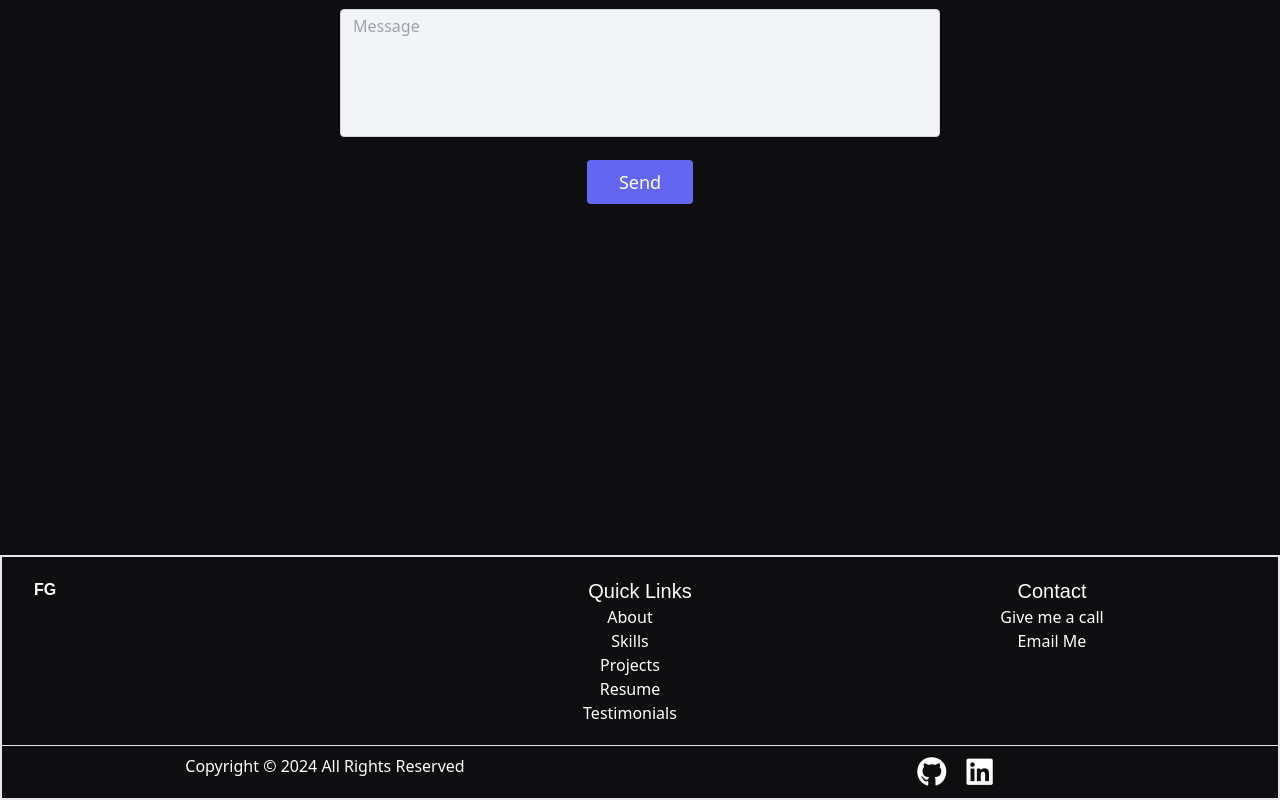
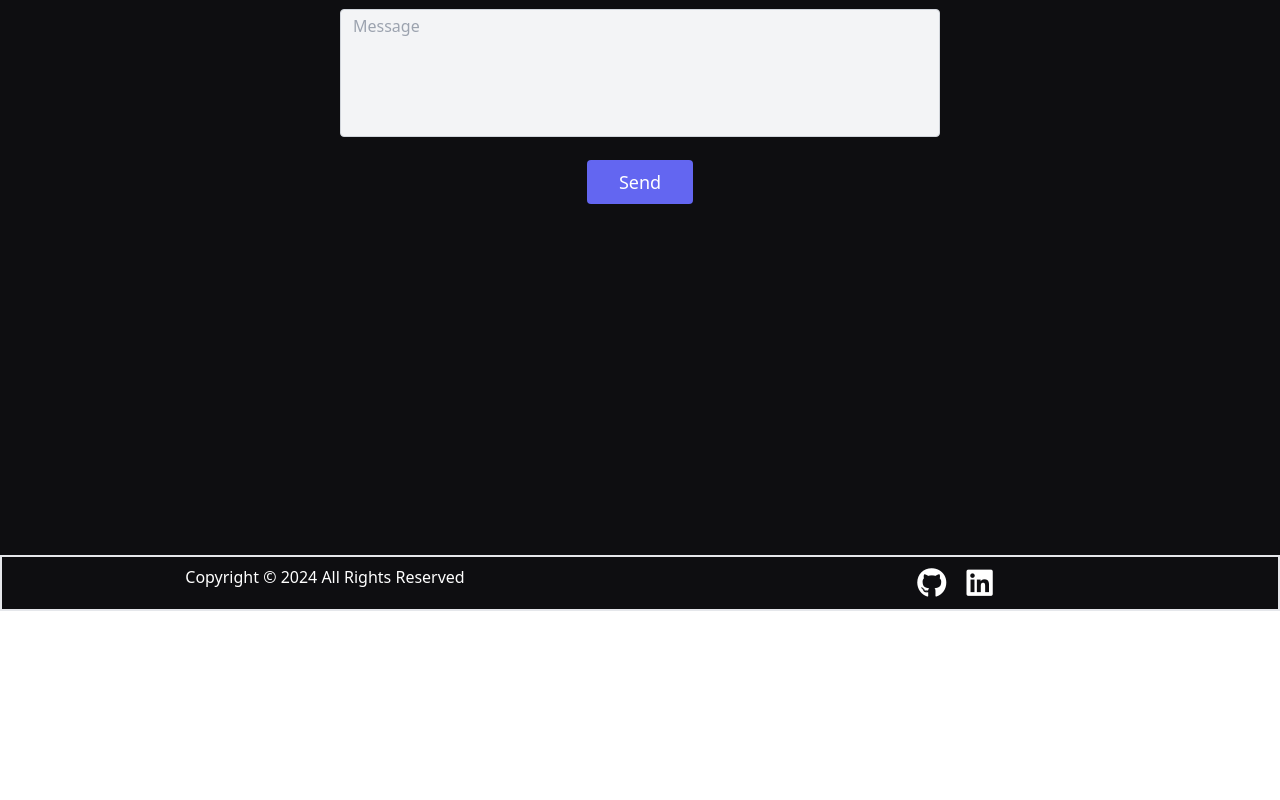
Before and after one commit to fatimagalant/React-Portfolio, a React (Create React App) app: page / in a window 1280 px wide. Shown: the part 6383-7183 px from the top of the page. After the commit the page ends 6994 px from the top, so only its background shows below. Built offline with nearby package versions, Linux system fonts and the light colour scheme.

Commit message:
footer delete info

```diff
--- a/src/components/Footer.jsx
+++ b/src/components/Footer.jsx
@@ -2,33 +2,6 @@ export default function Footer() {
     return(
         <section id="footer" className="bg-[#0e0e11]">
             <div className="text-white border-2">
-                <div className="grid-rows-1">
-                    <div className="grid grid-cols-3 justify-center p-5">
-                        <div>
-                            <a className="heading font-semibold title-font font-medium text-white mb-2 md:mb-0">
-                                <a href="#home" className="ml-3 text-center text-white">FG</a>
-                            </a>
-                        </div>
-                        <div>
-                            <h6 className="heading text-xl text-center">Quick Links</h6>
-                            <ul className="text-center">
-                                <li><a href="#about" className="mr-5 font-medium text-white hover:text-gray">About</a></li>
-                                <li><a href="#skills" className="mr-5 font-medium text-white hover:text-gray">Skills</a></li>
-                                <li><a href="#projects" className="mr-5 font-medium text-white hover:text-gray">Projects</a></li>
-                                <li><a href="#resume" className="mr-5 font-medium text-white hover:text-gray">Resume</a></li>
-                                <li><a href="#testimonials" className="mr-5 font-medium text-white hover:text-gray">Testimonials</a></li>
-                            </ul>
-                        </div>
-                        <div>
-                            <h6 className="heading text-xl text-center"><a href="#contact">Contact</a></h6>
-                            <ul className="text-center">
-                                <li><a href="tel:0662091181">Give me a call</a></li>
-                                <li><a href="mailto:fatimagalant03@gmail.com">Email Me</a></li>
-                            </ul>
-                            </div>
-                    </div>
-                </div>
-                <hr/>
                 <div className="grid-rows-1 justify-center">
                 <div className="grid grid-cols-2 p-2">
                     <p className="text-center">Copyright © 2024 All Rights Reserved</p>
```
